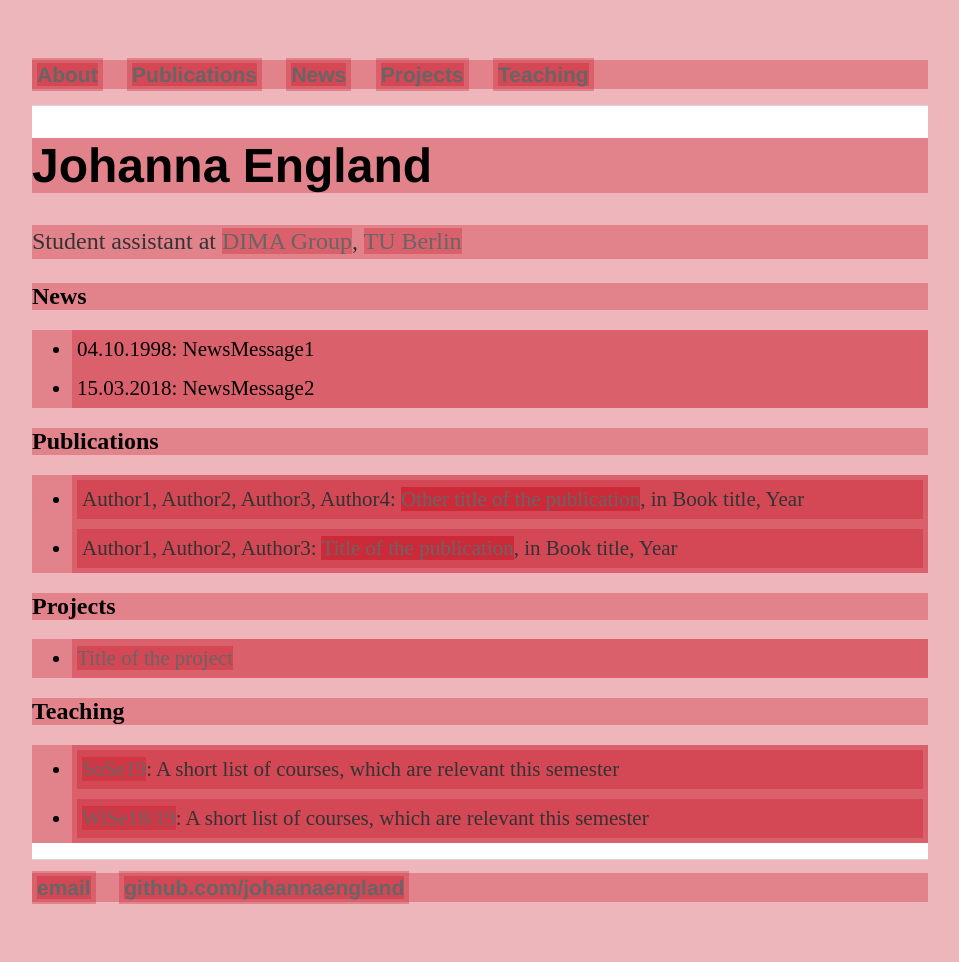
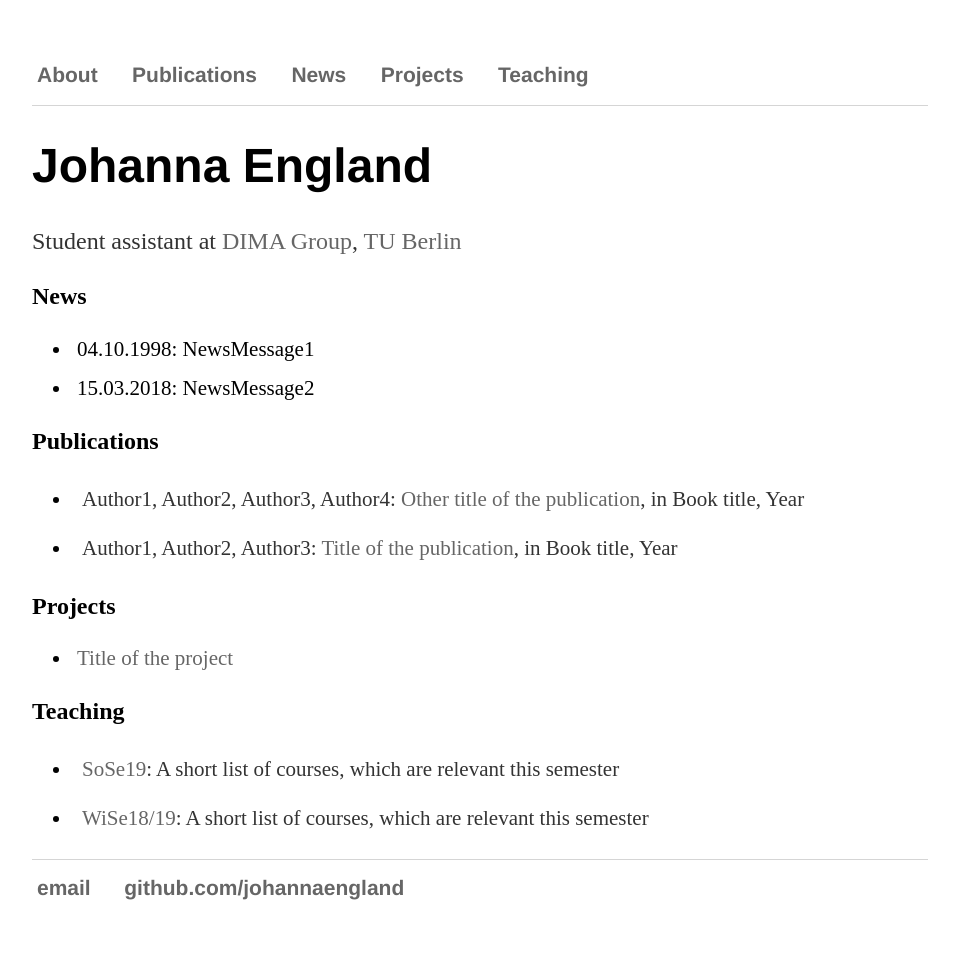
Before and after one commit to johannaengland/johannaengland.github.io, a Jekyll site: the page built from index.md, in a window 1280 px wide. Shown: the whole page, without its empty margins (160-1119 px from the left). Built offline with Jekyll 4.4.1, drawn with Linux system fonts in a browser that asks for light colours.

Commit message:
Update main.css

```diff
--- a/css/main.css
+++ b/css/main.css
@@ -1,6 +1,4 @@
-* {
-    background-color: rgba(197,14,31,0.3);
-}
+
 
 #bibtexBtn {
     cursor: pointer;
```
